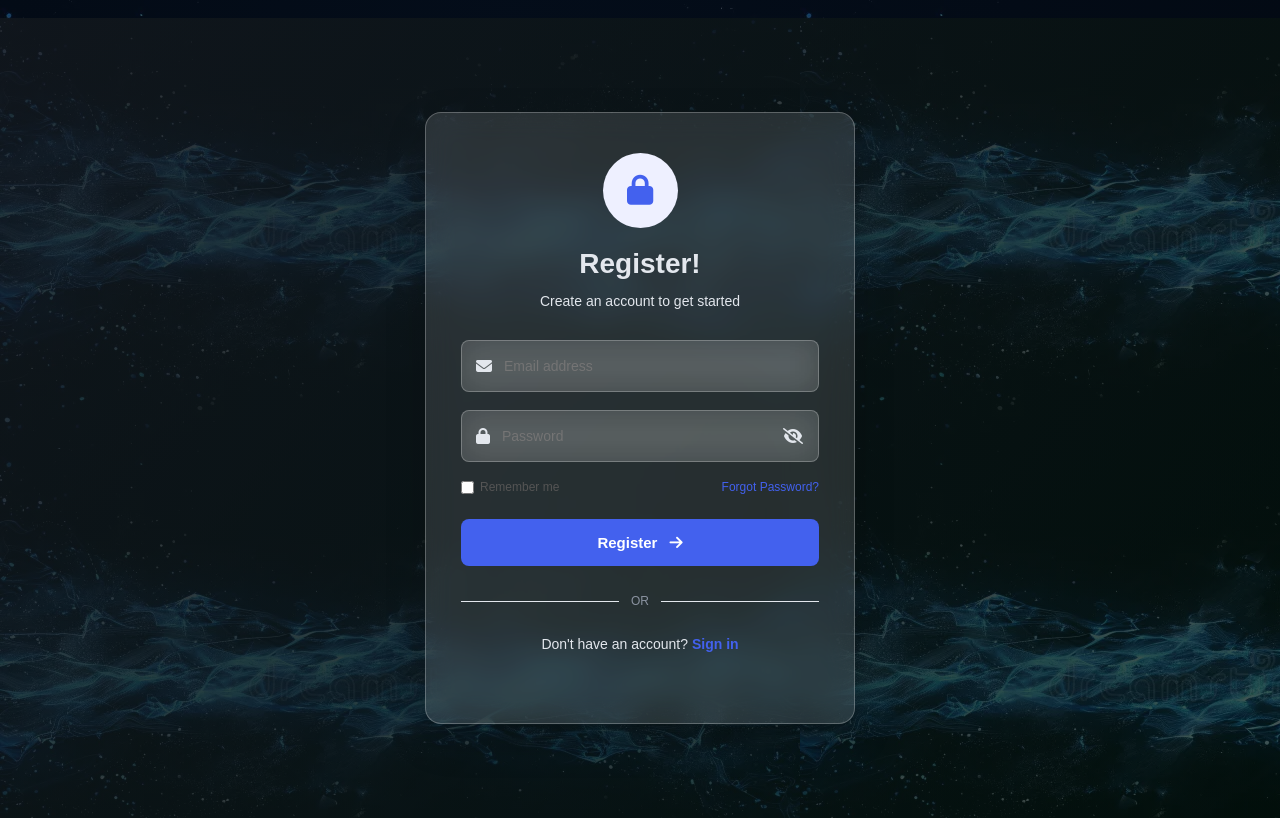
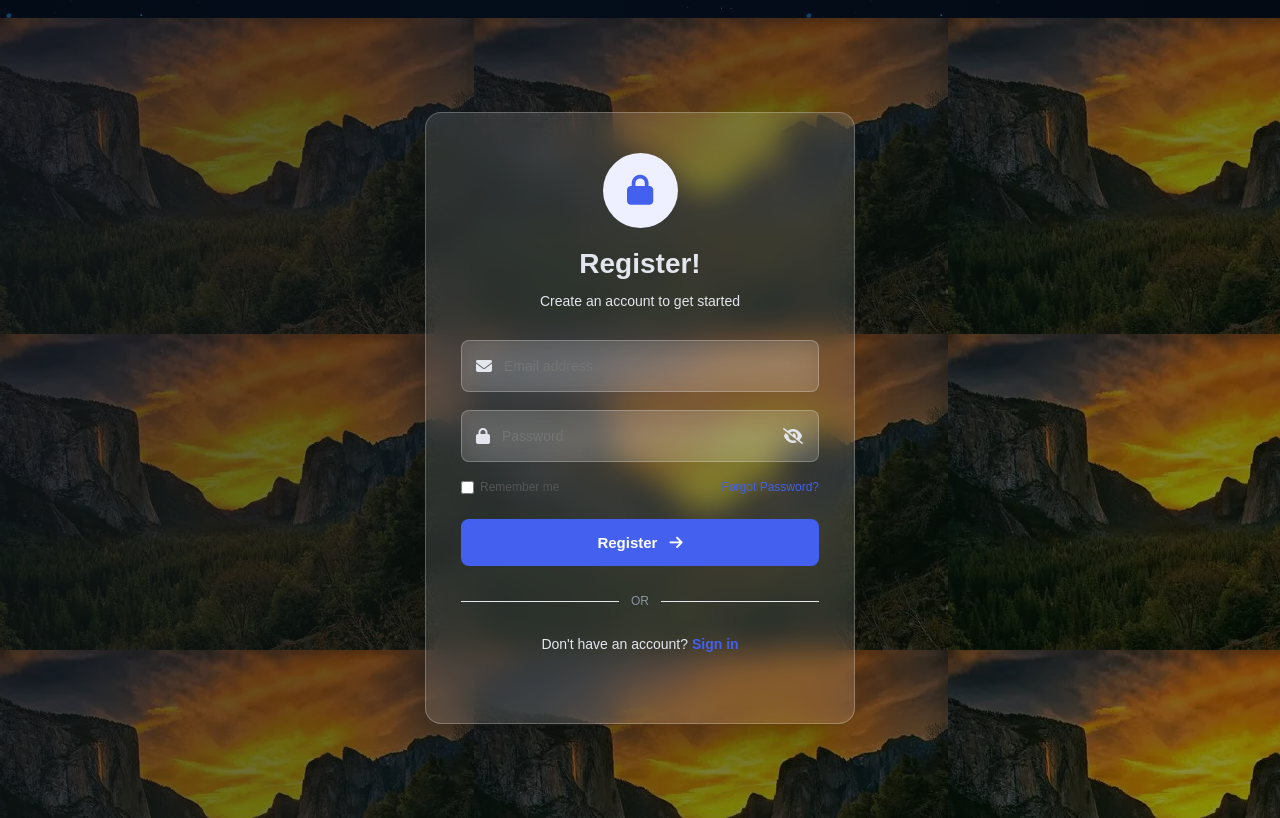
Before and after one commit to chima23-web/business-website-login-page, a plain HTML site: page sign-up.html in a window 1280 px wide. Drawn offline with Linux system fonts and the light colour scheme.

Commit message:
Fix background image URL in sign-up hero section

```diff
--- a/login.css
+++ b/login.css
@@ -231,7 +231,7 @@ body {
 
 /* Sign Up Hero Section */
 #sign-up-hero {
-    background-image: linear-gradient(135deg, rgba(20, 25, 30, 0.75), rgba(0, 20, 0, 0.45)), url("image/yosemite-mountain.jpg");;
+    background-image: linear-gradient(135deg, rgba(20, 25, 30, 0.75), rgba(0, 20, 0, 0.45)), url("yosemite-mountain.jpg");;
     min-height: 100vh;
     display: flex;
     justify-content: center;
```
